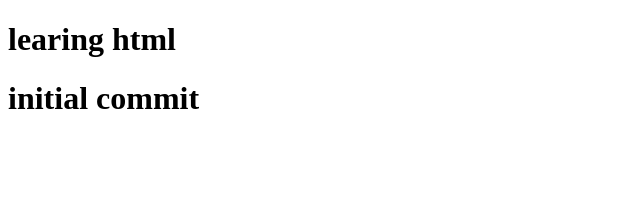
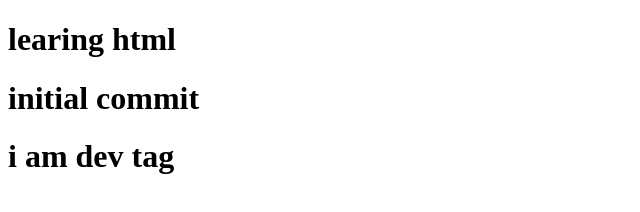
Before and after one commit to satya654/Satya-dev-journey, a plain HTML site: page index.html in a window 1280 px wide. Shown: the whole page, without its empty margins (0-640 px from the left). Drawn offline with Linux system fonts and the light colour scheme.

Commit message:
add div tag

```diff
--- a/index.html
+++ b/index.html
@@ -8,5 +8,9 @@
 <body>
     <h1>learing html</h1>
     <h1>initial commit</h1>
+
+    <div>
+        <h1>i am dev tag</h1>
+    </div>
 </body>
 </html>
```
